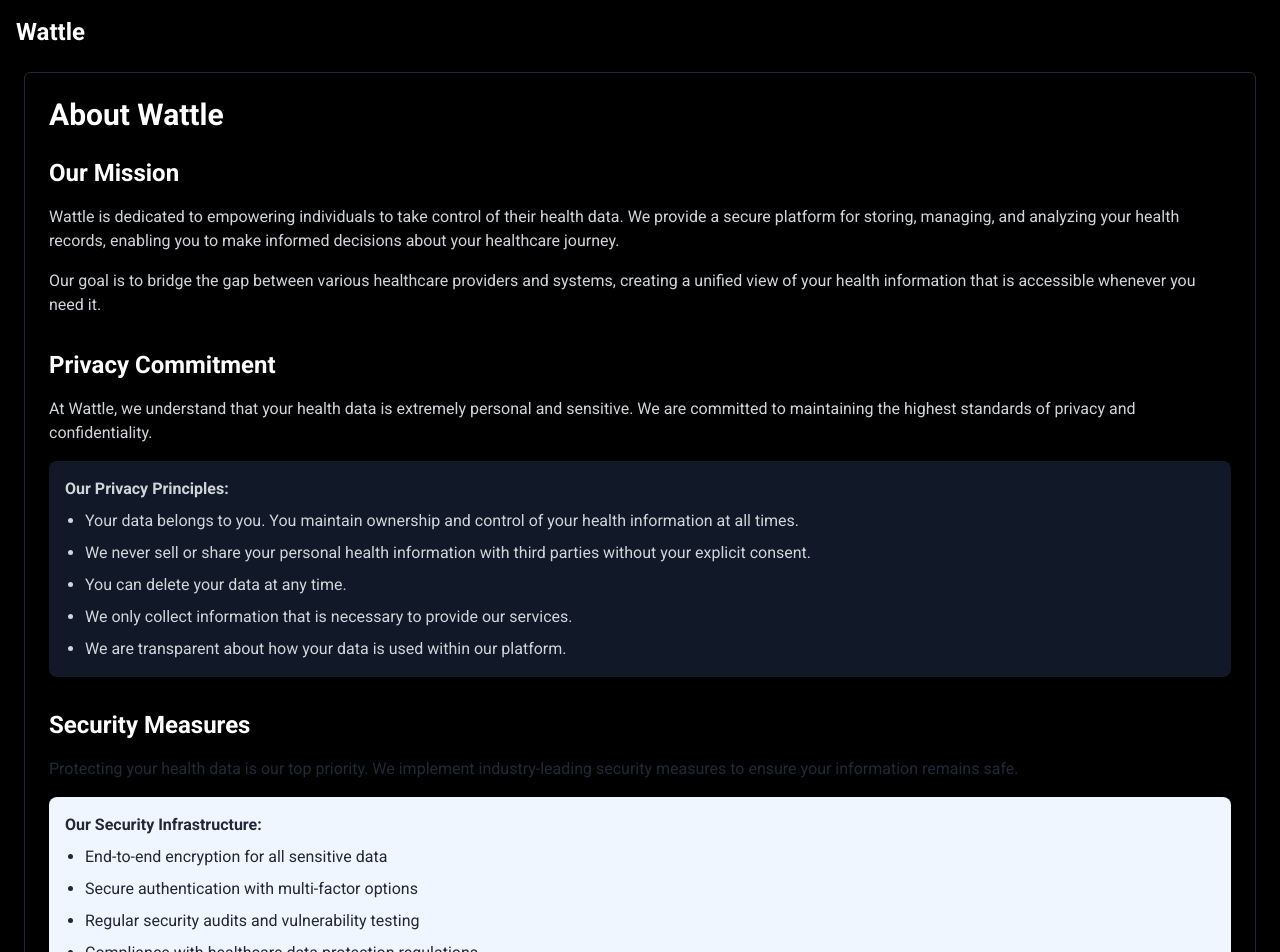
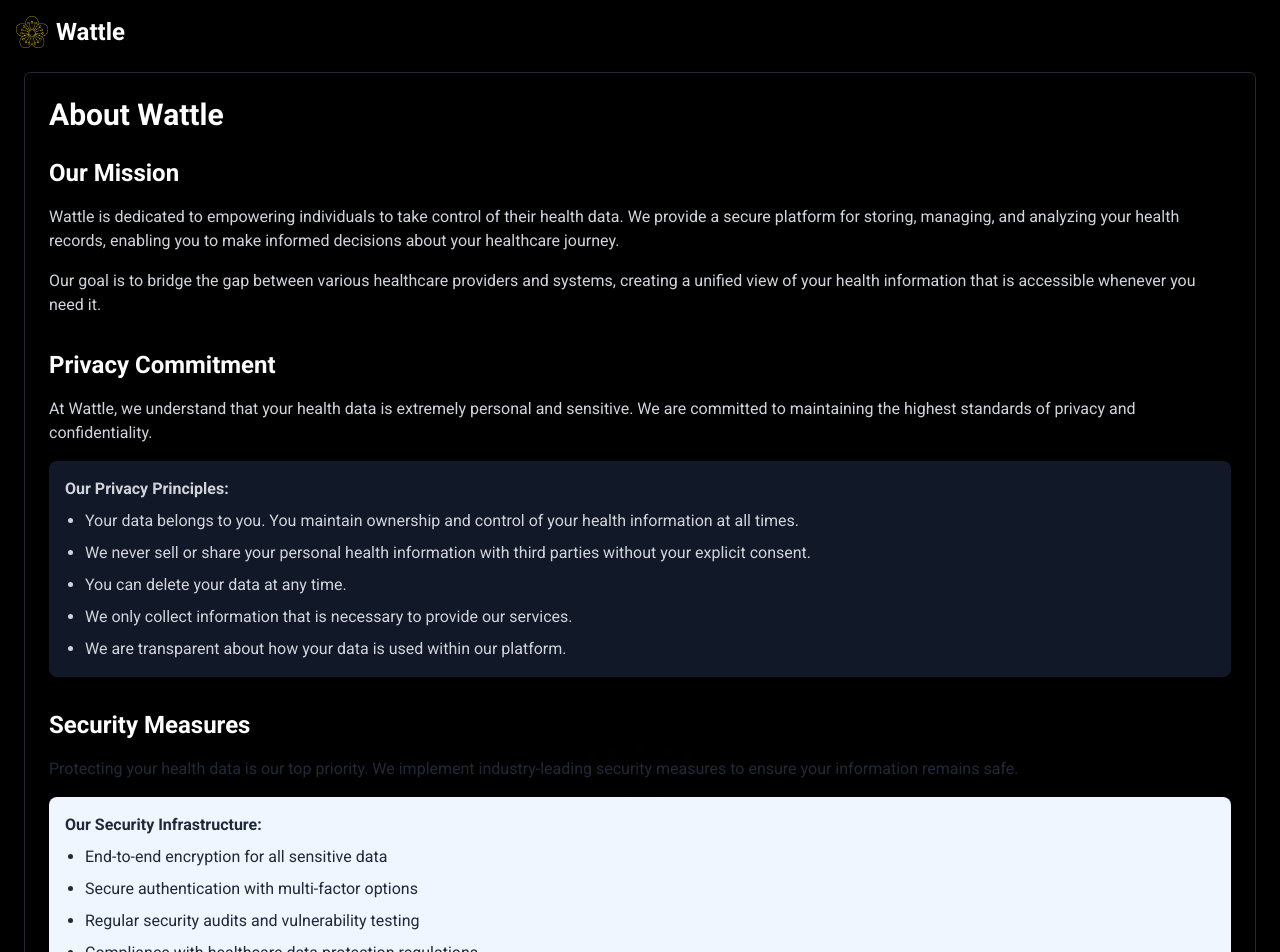
Before and after one commit to tobybarber/health-data-app, a Next.js app: page /about in a window 1280 px wide. Shown: the top 952 px of the page. Built offline with nearby package versions, Linux system fonts and the light colour scheme; no server answers.

Commit message:
Logo and other changes

```diff
--- a/app/components/AppleSplashScreen.tsx
+++ b/app/components/AppleSplashScreen.tsx
@@ -39,8 +39,8 @@ const AppleSplashScreen = () => {
   // Only render on client side
   if (!mounted) return null;
 
-  // Use logo.jpg from the public images folder for the splash screen icon
-  const iconPath = '/images/logo.jpg';
+  // Use logo.png from the public images folder for the splash screen icon
+  const iconPath = '/images/logo.png';
 
   return (
     <>
--- a/app/components/Navigation.tsx
+++ b/app/components/Navigation.tsx
@@ -7,6 +7,7 @@ import { useState, useRef, useEffect } from 'react';
 import { FaUserCircle } from 'react-icons/fa';
 import { doc, getDoc } from 'firebase/firestore';
 import { db } from '../lib/firebase';
+import Image from 'next/image';
 
 interface NavigationProps {
   isHomePage?: boolean;
@@ -63,7 +64,18 @@ export default function Navigation({ isHomePage = false }: NavigationProps) {
       <>
         {/* Navigation Header */}
         <header className="bg-black/80 backdrop-blur-sm p-4 flex justify-between items-center shadow-md w-full fixed top-0 left-0 right-0 z-20">
-          <Link href="/about" className="text-2xl font-bold text-white">Wattle</Link>
+          <div className="flex items-center">
+            <div className="mr-2 relative w-8 h-8">
+              <Image
+                src="/images/logo.png"
+                alt="Wattle Logo"
+                fill
+                style={{ objectFit: 'contain' }}
+                priority
+              />
+            </div>
+            <Link href="/about" className="text-2xl font-bold text-white">Wattle</Link>
+          </div>
           <div className="flex items-center space-x-4">
             {currentUser && (
               <Link href="/profile" className="text-white flex items-center border border-gray-600 rounded-full py-1 px-3 hover:border-gray-400 transition-colors">
@@ -84,7 +96,18 @@ export default function Navigation({ isHomePage = false }: NavigationProps) {
         {currentUser ? (
           // Authenticated navigation
           <>
-            <Link href="/about" className="text-2xl font-bold text-primary-blue hover:text-gray-300 transition-colors">Wattle</Link>
+            <div className="flex items-center">
+              <div className="mr-2 relative w-8 h-8">
+                <Image
+                  src="/images/logo.png"
+                  alt="Wattle Logo"
+                  fill
+                  style={{ objectFit: 'contain' }}
+                  priority
+                />
+              </div>
+              <Link href="/about" className="text-2xl font-bold text-primary-blue hover:text-gray-300 transition-colors">Wattle</Link>
+            </div>
             <div className="flex items-center space-x-4">
               <Link
                 href="/profile"
@@ -99,7 +122,18 @@ export default function Navigation({ isHomePage = false }: NavigationProps) {
         ) : (
           // Unauthenticated navigation
           <>
-            <Link href="/about" className="text-2xl font-bold text-primary-blue hover:text-gray-300 transition-colors">Wattle</Link>
+            <div className="flex items-center">
+              <div className="mr-2 relative w-8 h-8">
+                <Image
+                  src="/images/logo.png"
+                  alt="Wattle Logo"
+                  fill
+                  style={{ objectFit: 'contain' }}
+                  priority
+                />
+              </div>
+              <Link href="/about" className="text-2xl font-bold text-primary-blue hover:text-gray-300 transition-colors">Wattle</Link>
+            </div>
             <div className="flex items-center space-x-4">
               <Link
                 href="/login"
--- a/app/layout.tsx
+++ b/app/layout.tsx
@@ -1,42 +1,50 @@
+'use client';
+
+import { Inter } from 'next/font/google';
 import './globals.css';
-import type { Metadata, Viewport } from 'next';
+import Image from 'next/image';
 import ClientWrapper from './components/ClientWrapper';
-import Image from 'next/image';
+import { usePathname } from 'next/navigation';
+import { AuthProvider } from './lib/AuthContext';
+import { useState, useEffect } from 'react';
+import HomeScreenDetect from './components/HomeScreenDetect';
+import AppleSplashScreen from './components/AppleSplashScreen';
 
-export const viewport: Viewport = {
-  width: 'device-width',
-  initialScale: 1,
-  maximumScale: 1,
-  userScalable: false,
-};
+const inter = Inter({ subsets: ['latin'] });
 
-export const metadata: Metadata = {
-  title: 'Wattle',
-  description: 'Upload and analyze your medical records with AI',
-  appleWebApp: {
-    capable: true,
-    statusBarStyle: 'black-translucent',
-    title: 'Wattle',
-  },
-  other: {
-    'apple-mobile-web-app-capable': 'yes',
-    'apple-mobile-web-app-status-bar-style': 'black-translucent',
-  },
-  manifest: '/manifest.json',
-};
+// Create a context for the background logo visibility
+import { createContext, useContext } from 'react';
+
+export const BackgroundLogoContext = createContext({
+  showBackgroundLogo: true,
+  setShowBackgroundLogo: (show: boolean) => {}
+});
+
+export function useBackgroundLogo() {
+  return useContext(BackgroundLogoContext);
+}
 
 export default function RootLayout({
   children,
 }: {
-  children: React.ReactNode;
+  children: React.ReactNode
 }) {
+  const [showBackgroundLogo, setShowBackgroundLogo] = useState(true);
+
   return (
     <html lang="en">
       <head>
+        <meta charSet="utf-8" />
+        <meta name="viewport" content="width=device-width, initial-scale=1, minimum-scale=1, maximum-scale=1, user-scalable=no, viewport-fit=cover" />
+        <meta name="theme-color" content="#000000" />
+        <meta name="description" content="Upload and analyze your medical records with AI" />
         <meta name="apple-mobile-web-app-capable" content="yes" />
         <meta name="mobile-web-app-capable" content="yes" />
         <meta name="apple-mobile-web-app-status-bar-style" content="black-translucent" />
         <link rel="manifest" href="/manifest.json" />
+        <title>Wattle</title>
+        <HomeScreenDetect />
+        <AppleSplashScreen />
         <link
           href="https://fonts.googleapis.com/css2?family=Roboto:wght@300;400;500;700&display=swap"
           rel="stylesheet"
@@ -44,11 +52,25 @@ export default function RootLayout({
       </head>
       <body className="bg-black min-h-screen">
         <main className="min-h-screen" data-scrollable="true">
+          <BackgroundLogoContext.Provider value={{ showBackgroundLogo, setShowBackgroundLogo }}>
+            <AuthProvider>
               <div className="relative min-h-screen">
-            {/* Plain black background */}
+                {/* Black background with centered logo */}
+                {showBackgroundLogo && (
                   <div className="absolute inset-0 z-0 bg-black fixed" style={{ touchAction: 'none' }}>
-              {/* Background image removed */}
+                    <div className="absolute inset-0 flex items-center justify-center opacity-15">
+                      <div className="w-64 h-64 relative grayscale">
+                        <Image
+                          src="/images/logo.png"
+                          alt="Wattle Logo"
+                          fill
+                          style={{ objectFit: 'contain' }}
+                          priority
+                        />
                       </div>
+                    </div>
+                  </div>
+                )}
 
                 {/* Content */}
                 <div className="relative z-10" data-scrollable="true">
@@ -57,6 +79,8 @@ export default function RootLayout({
                   </ClientWrapper>
                 </div>
               </div>
+            </AuthProvider>
+          </BackgroundLogoContext.Provider>
         </main>
       </body>
     </html>
--- a/app/page.tsx
+++ b/app/page.tsx
@@ -5,6 +5,7 @@ import Link from 'next/link';
 import { useState, useRef, useEffect } from 'react';
 import { FaUpload, FaComments, FaWatchmanMonitoring, FaClipboardList, FaHeartbeat } from 'react-icons/fa';
 import Navigation from './components/Navigation';
+import { useBackgroundLogo } from './layout';
 
 export default function Home() {
   const { currentUser, loading } = useAuth();
@@ -15,11 +16,43 @@ export default function Home() {
   const chatRef = useRef<HTMLDivElement>(null);
   const messagesEndRef = useRef<HTMLDivElement>(null);
   const [showScrollButton, setShowScrollButton] = useState(false);
+  const { showBackgroundLogo, setShowBackgroundLogo } = useBackgroundLogo();
+
+  // Load messages from localStorage when component mounts
+  useEffect(() => {
+    if (currentUser) {
+      const savedMessages = localStorage.getItem(`chat_messages_${currentUser.uid}`);
+      if (savedMessages) {
+        try {
+          const parsedMessages = JSON.parse(savedMessages);
+          setMessages(parsedMessages);
+        } catch (e) {
+          console.error('Error parsing saved messages:', e);
+        }
+      }
+    }
+  }, [currentUser]);
+
+  // Save messages to localStorage whenever they change
+  useEffect(() => {
+    if (currentUser && messages.length > 0) {
+      localStorage.setItem(`chat_messages_${currentUser.uid}`, JSON.stringify(messages));
+    }
+  }, [messages, currentUser]);
 
   // Function to manually scroll to the bottom when button is clicked
   const scrollToBottom = () => {
     messagesEndRef.current?.scrollIntoView({ behavior: 'smooth' });
   };
+
+  // Hide background logo when messages are present
+  useEffect(() => {
+    if (messages.length > 0) {
+      setShowBackgroundLogo(false);
+    } else {
+      setShowBackgroundLogo(true);
+    }
+  }, [messages, setShowBackgroundLogo]);
 
   // Listen for scroll events to determine if scroll button should be shown
   useEffect(() => {
@@ -77,6 +110,9 @@ export default function Home() {
   const handleNewChat = () => {
     setMessages([]);
     setUserInput('');
+    if (currentUser) {
+      localStorage.removeItem(`chat_messages_${currentUser.uid}`);
+    }
   };
 
   // Function to process AI chat responses and remove XML tags
@@ -207,7 +243,7 @@ export default function Home() {
           <div className="p-2 pb-safe flex flex-col h-[calc(100vh-120px)]">
 
             {/* Messages displayed directly on background */}
-            <div className="flex-grow overflow-y-auto hide-scrollbar mb-2 pt-4 pb-20 messages-container relative">
+            <div className="flex-grow overflow-y-auto hide-scrollbar mb-2 pt-4 pb-40 messages-container relative">
               {messages.length === 0 ? (
                 <div className="text-gray-200 text-center py-4">
 
@@ -256,7 +292,7 @@ export default function Home() {
             </div>
 
             {/* Question input moved higher up from bottom navigation */}
-            <div className="fixed bottom-[88px] left-0 right-0 px-4 py-2 bg-black/40 backdrop-blur-sm z-10">
+            <div className="fixed bottom-[150px] left-0 right-0 px-4 py-2 bg-black/40 backdrop-blur-sm z-10">
               <form onSubmit={handleSendMessage} className="flex w-full">
                 <input
                   type="text"
```
Also changed, not shown: app/api/question/route.ts (+5 -5 lines), public/images/logo.png (added), public/manifest.json. Lines whose indentation alone changed are shown as unchanged.
